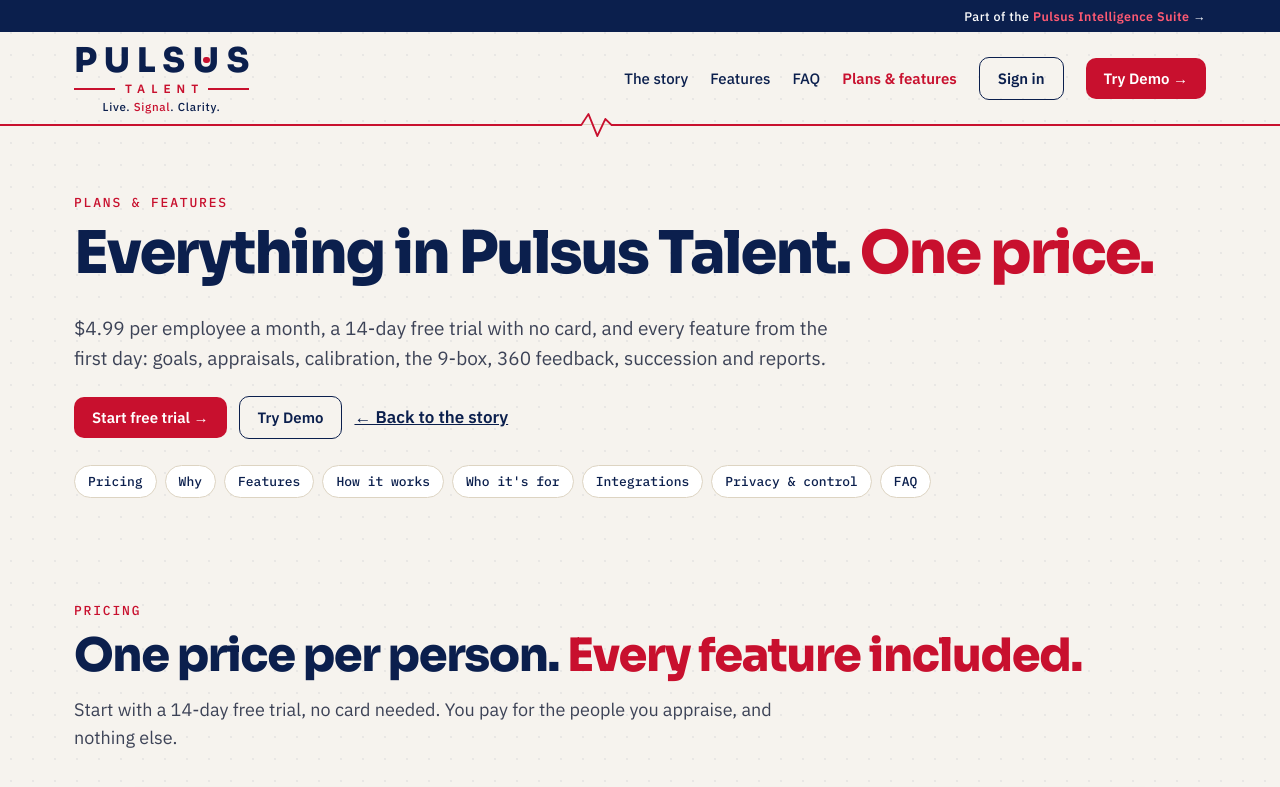
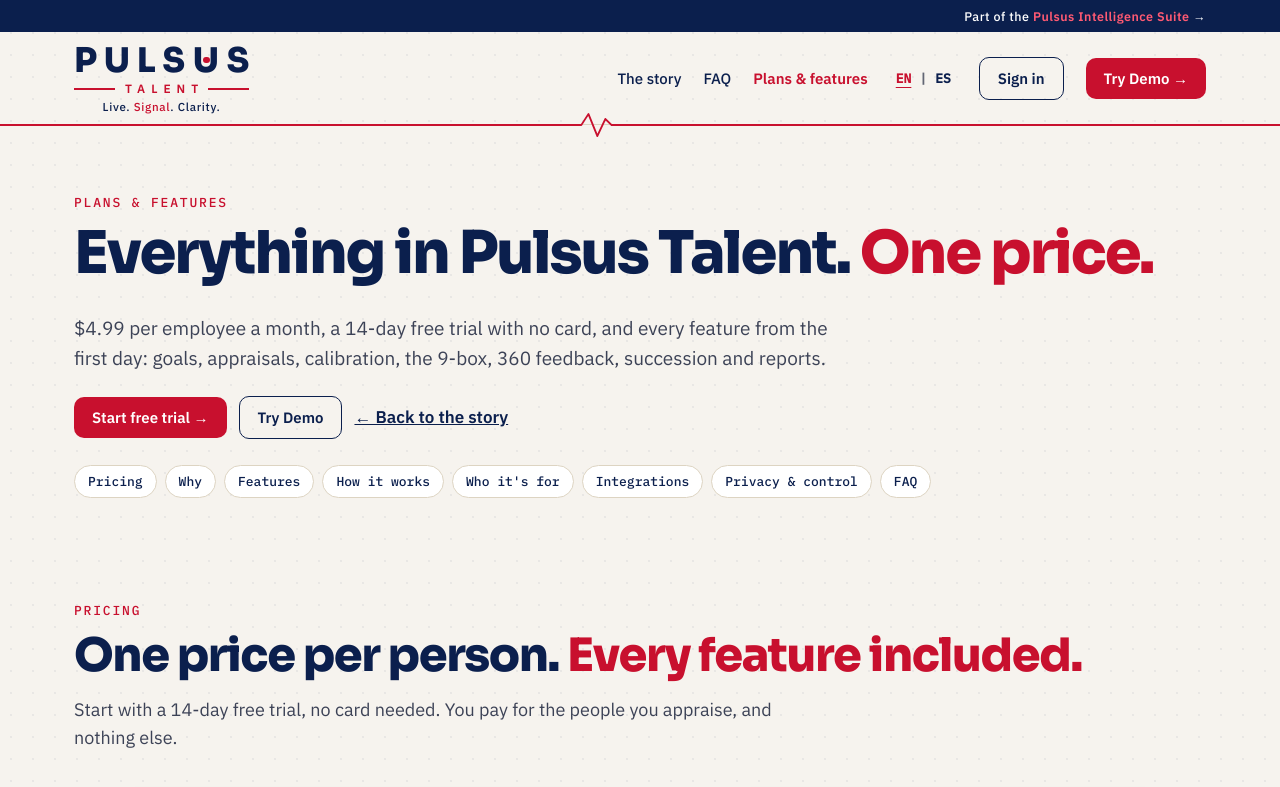
Before and after one commit to n1kk1andie/Pulsus-about, a plain HTML site: page sites/talent/plans/index.html in a window 1280 px wide. Shown: the top 787 px of the page. Drawn offline with Linux system fonts and the light colour scheme.

Commit message:
Plans & features pages: drop the duplicate Features link from the header
Co-Authored-By: Claude Opus 5.5 <noreply@anthropic.com>
Claude-Session: https://claude.ai/code/session_01Uwm6ZkpR3p9E4rJsdbscVQ

```diff
--- a/sites/talent/plans/index.html
+++ b/sites/talent/plans/index.html
@@ -2,8 +2,9 @@
 <title>Pulsus Talent — Plans & features</title>
 <meta name="description" content="Pulsus Talent plans, pricing and features: $4.99 per employee a month, a 14-day free trial, goals, appraisals, calibration, the 9-box, 360 feedback, succession and reports.">
 <link rel="canonical" href="https://abouttalent.pulsus.tech/plans/">
+<link rel="alternate" hreflang="en" href="https://abouttalent.pulsus.tech/plans/"><link rel="alternate" hreflang="es" href="https://abouttalent.pulsus.tech/es/plans/"><link rel="alternate" hreflang="x-default" href="https://abouttalent.pulsus.tech/plans/">
 <link rel="icon" href="/sites/talent/assets/emblem.webp">
-<meta property="og:type" content="website"><meta property="og:url" content="https://abouttalent.pulsus.tech/plans/">
+<meta property="og:type" content="website"><meta property="og:url" content="https://abouttalent.pulsus.tech/plans/"><meta property="og:locale" content="en_US">
 <meta property="og:title" content="Pulsus Talent — Plans & features">
 <meta property="og:description" content="Goals, appraisals, calibration, the 9-box and 360 feedback for the whole organisation, in one live picture.">
 <meta property="og:image" content="https://abouttalent.pulsus.tech/sites/talent/assets/og.png"><meta name="twitter:card" content="summary_large_image">
@@ -147,10 +148,14 @@ header.has-m .mtoggle{display:inline-flex}header.has-m .nav{gap:12px}
 .mnav a{display:block;padding:13px 4px;border-bottom:1px solid var(--line,#ddd4c2);color:var(--ink,#0b1f4d);font:600 17px 'IBM Plex Sans',sans-serif;text-decoration:none}
 .mnav a[aria-current]{color:var(--red,#c8102e)}.mnav a.msign{border-bottom:0;margin-top:10px;text-align:center;border:1.5px solid var(--ink,#0b1f4d);border-radius:10px}
 .mnav .mlang{display:flex;gap:18px;padding:12px 4px 0}.mnav .mlang a{border:0;padding:6px 0;font-weight:500}
+.langs{display:flex;align-items:center;gap:2px;font:600 13px 'IBM Plex Mono',monospace;color:var(--mute)}
+.langs a{color:var(--ink);text-decoration:none;padding:6px 6px;border-radius:6px}.langs a[aria-current]{color:var(--red);text-decoration:underline;text-underline-offset:4px}
+@media(max-width:760px){header .langs{display:none}}
 </style></head><body>
 <div class="suitebar"><div class="wrap"><a href="https://about.pulsus.tech/">Part of the <b>Pulsus Intelligence Suite</b> →</a></div></div>
 <header><div class="wrap nav"><a class="lockup" href="/" aria-label="Pulsus Talent"><span class="wm">PULS<span class="u">U</span>S</span><span class="prod"><span>TALENT</span></span><span class="tag">Live. <b>Signal</b>. Clarity.</span></a>
-<nav><a href="/">The story</a><a href="#features">Features</a><a href="#faq">FAQ</a><a href="/plans/" aria-current="page">Plans &amp; features</a></nav>
+<nav><a href="/">The story</a><a href="#faq">FAQ</a><a href="/plans/" aria-current="page">Plans &amp; features</a></nav>
+<span class="langs"><a href="/plans/" hreflang="en" lang="en" aria-current="true">EN</a><span aria-hidden="true">|</span><a href="/es/plans/" hreflang="es" lang="es">ES</a></span>
 <a class="btn line" href="https://talent.pulsus.tech/login">Sign in</a><button class="mtoggle" type="button" aria-expanded="false" aria-controls="mnav" aria-label="Menu"><svg viewBox="0 0 24 24" fill="none" stroke="currentColor" stroke-width="2.2" stroke-linecap="round" aria-hidden="true"><path class="m1" d="M4 7h16M4 12h16M4 17h16"/></svg></button><a class="btn red" href="https://executive.pulsus.tech/demo/register?app=talent&amp;next=https%3A%2F%2Fdemo-talent.pulsus.tech%2F">Try Demo →</a></div></header>
 <svg class="beat" id="beat" viewBox="0 0 1440 26" preserveAspectRatio="none" aria-hidden="true"><path d="M0 13 H640 l14 0 8 -11 10 22 9 -17 7 6 H1440"/></svg>
 
```
Also changed, not shown: sites/accord/plans/index.html (+1 -1 lines), sites/cash/plans/index.html (+1 -1 lines), sites/cx/en/plans/index.html (+1 -1 lines), sites/cx/plans/index.html (+1 -1 lines), sites/panorama/plans/index.html (+1 -1 lines), sites/quality/plans/index.html (+1 -1 lines), sites/recon/plans/index.html (+1 -1 lines), sites/risk/plans/index.html (+1 -1 lines).
